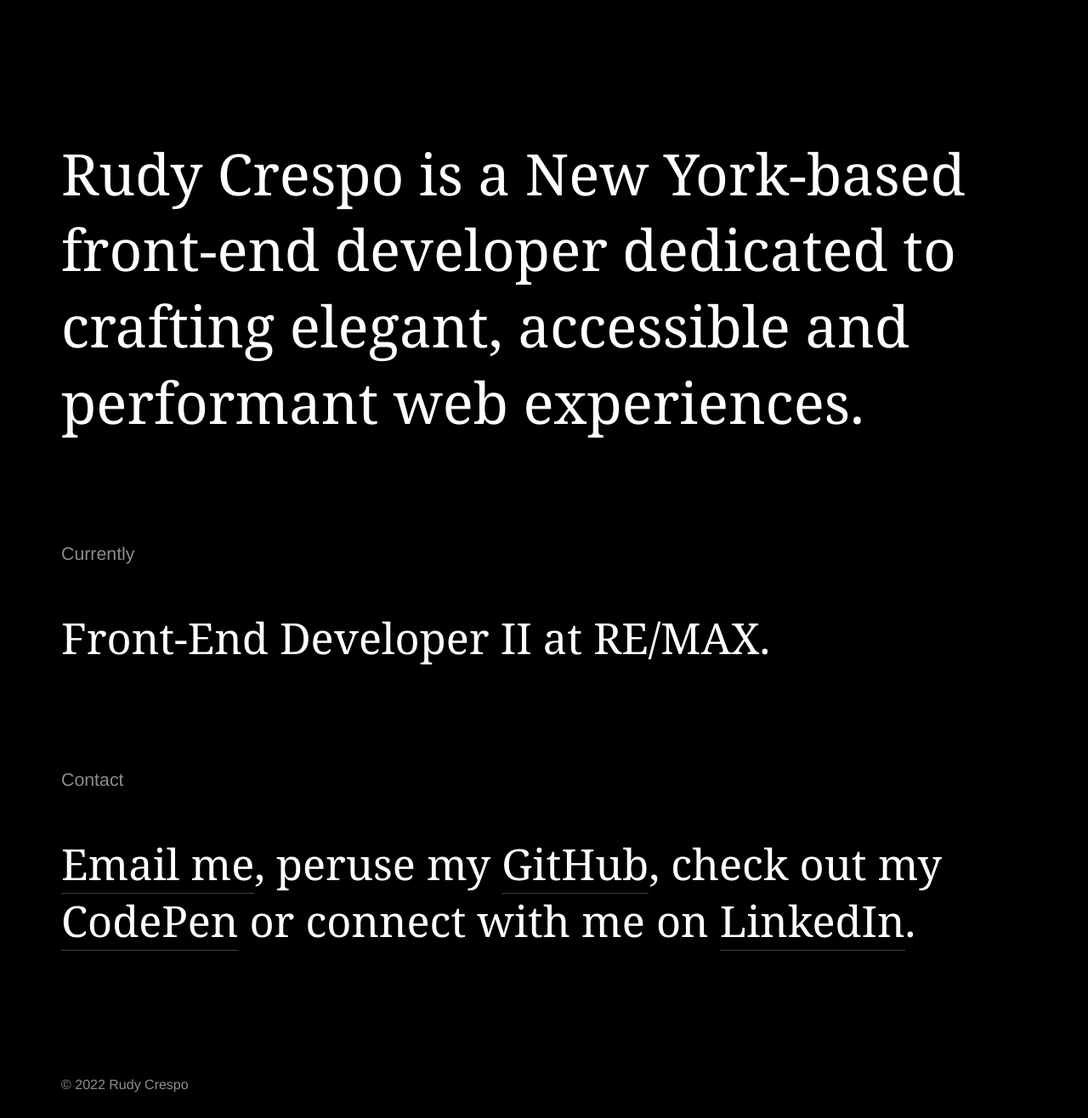
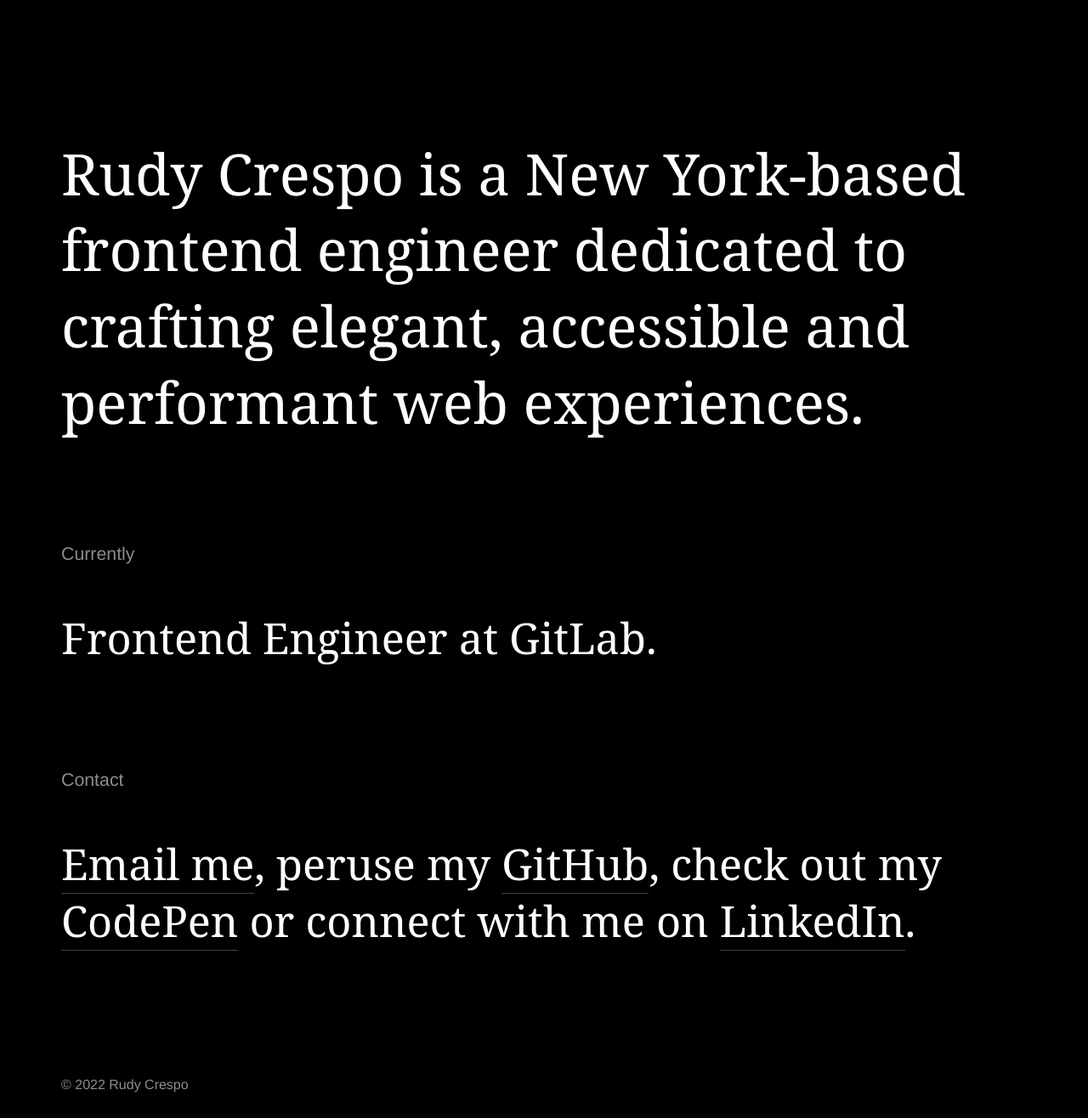
Before and after one commit to rcrespo9/portfolio-2018, a Jekyll site: the page built from index.md, in a window 1280 px wide. Shown: the whole page at 85% size. Built offline with Jekyll 4.4.1, drawn with Linux system fonts in a browser that asks for light colours; some web fonts are replaced.

Commit message:
updated current job and description

```diff
--- a/_includes/header.html
+++ b/_includes/header.html
@@ -1,5 +1,5 @@
 <header class="c-page-header l-page-header">
   <div class="l-wrap">
-    <h1 class="c-page-header__text">Rudy Crespo is a New York-based front-end developer dedicated to crafting elegant, accessible and performant web experiences.</h1>
+    <h1 class="c-page-header__text">Rudy Crespo is a New York-based frontend engineer dedicated to crafting elegant, accessible and performant web experiences.</h1>
   </div>
 </header>
--- a/_layouts/home.html
+++ b/_layouts/home.html
@@ -2,7 +2,7 @@
 layout: default
 ---
 
-{%- include page-section.html title='Currently' blurb='Front-End Developer II at RE/MAX.' -%}
+{%- include page-section.html title='Currently' blurb='Frontend Engineer at GitLab.' -%}
 
 {% comment %} {%- include page-section.html title='Selected Work' projects=site.data.projects -%} {% endcomment %}
 
```
